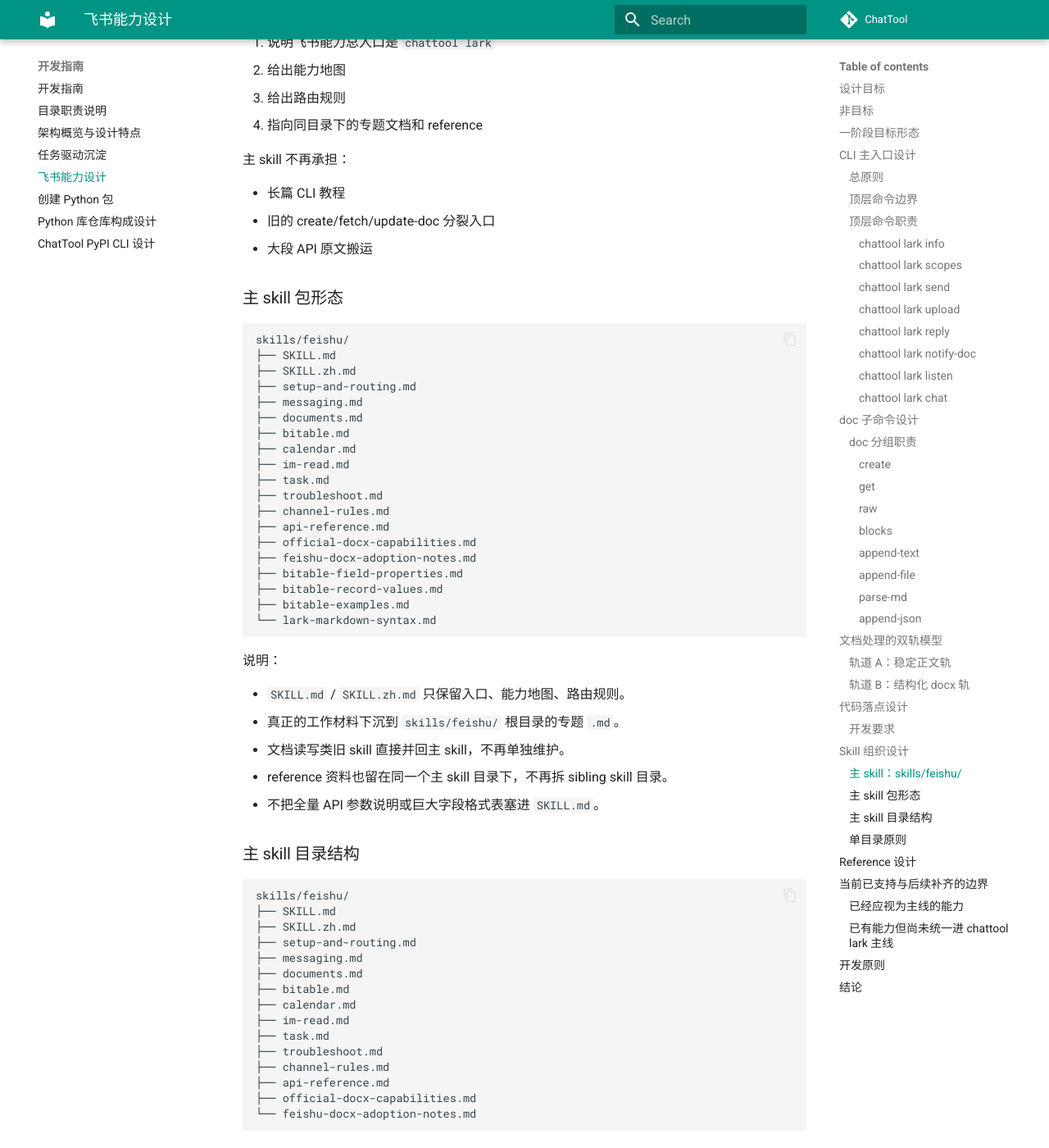
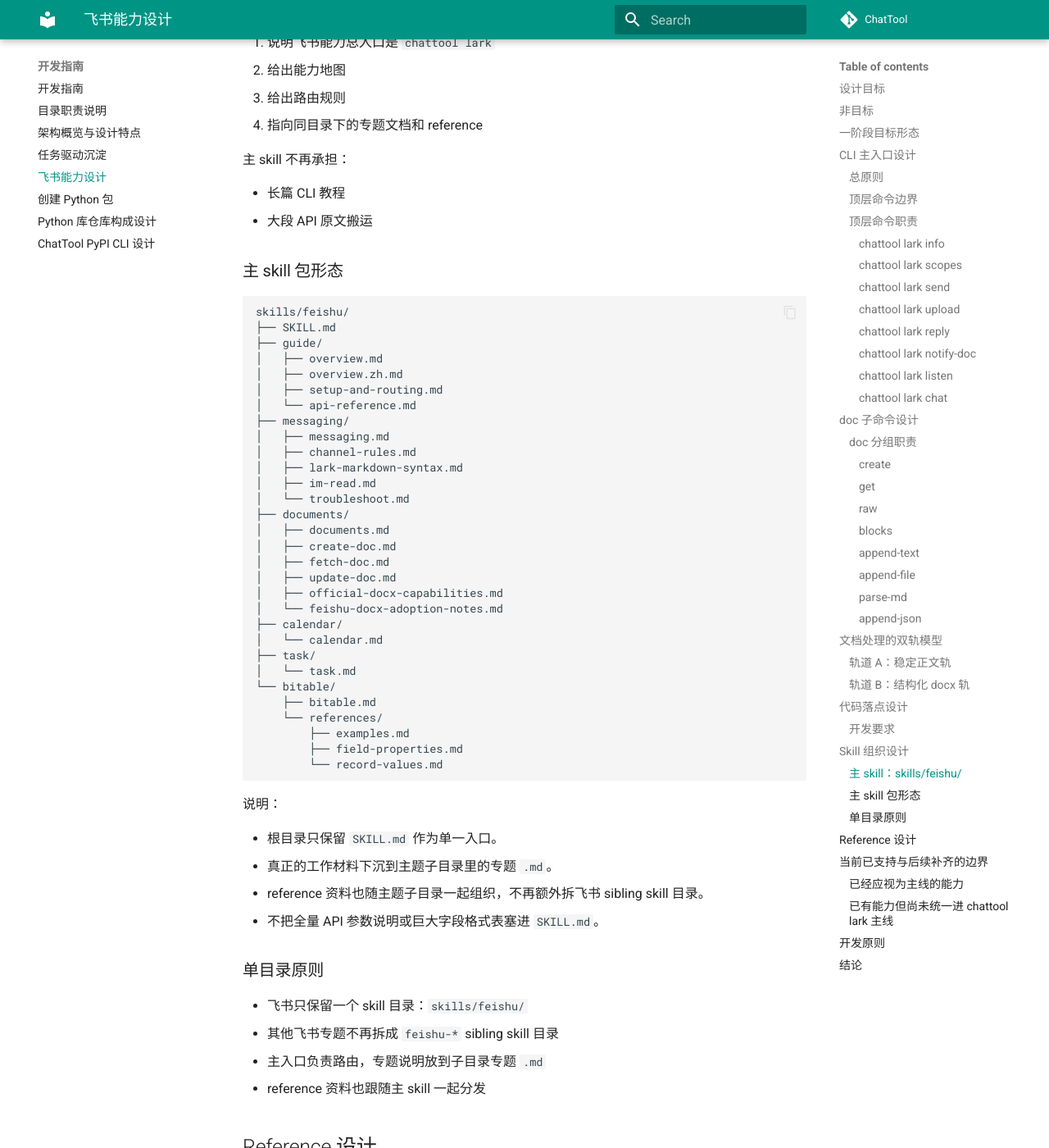
Before and after one commit to cubenlp/ChatTool, an MkDocs documentation site: the page built from docs/design/feishu-cli.md, in a window 1280 px wide and 1400 px high, scrolled down 6265 px. Shown: the whole window at 82% size. Built offline with MkDocs 1.6.1 and Material for MkDocs 9.7.7, drawn with Linux system fonts in a browser that asks for light colours; comment, search, counter and statistics services are not loaded; the version menu is left out; some of the changed text lies outside the part shown.

````diff
--- a/docs/design/feishu-cli.md
+++ b/docs/design/feishu-cli.md
@@ -7,9 +7,9 @@
 - 用 `chattool lark` 作为飞书能力的统一 CLI 主入口。
 - 优先把高频、稳定、可复用的飞书操作沉淀成 CLI，而不是继续堆一次性脚本或零散 skill。
 - 用 `skills/feishu/` 作为飞书主 skill，负责路由、能力地图和入口说明。
-- 将复杂专题能力写成 `skills/feishu/` 根目录下的专题 `.md`，而不是拆 sibling skill 目录。
-- 将官方 API、格式约束、字段结构等内容下沉为同目录 reference 文档，而不是直接塞进主 skill。
-- `SKILL.md` 只做索引；安装时会整目录拷贝，因此主 skill 包内可以直接放专题 `.md`、reference 与样例说明。
+- 将复杂专题能力写成 `skills/feishu/` 子目录里的专题 `.md`，而不是拆 sibling skill 目录。
+- 将官方 API、格式约束、字段结构等内容下沉为主题子目录里的 reference 文档，而不是直接塞进主 skill。
+- 根目录只保留 `SKILL.md` 作为索引；安装时会整目录拷贝，因此主 skill 包内可以直接放专题子目录、reference 与样例说明。
 
 ## 非目标
 
@@ -237,7 +237,6 @@
 主 skill 不再承担：
 
 - 长篇 CLI 教程
-- 旧的 create/fetch/update-doc 分裂入口
 - 大段 API 原文搬运
 
 ### 主 skill 包形态
@@ -245,58 +244,48 @@
 ```text
 skills/feishu/
 ├── SKILL.md
-├── SKILL.zh.md
-├── setup-and-routing.md
-├── messaging.md
-├── documents.md
-├── bitable.md
-├── calendar.md
-├── im-read.md
-├── task.md
-├── troubleshoot.md
-├── channel-rules.md
-├── api-reference.md
-├── official-docx-capabilities.md
-├── feishu-docx-adoption-notes.md
-├── bitable-field-properties.md
-├── bitable-record-values.md
-├── bitable-examples.md
-└── lark-markdown-syntax.md
+├── guide/
+│   ├── overview.md
+│   ├── overview.zh.md
+│   ├── setup-and-routing.md
+│   └── api-reference.md
+├── messaging/
+│   ├── messaging.md
+│   ├── channel-rules.md
+│   ├── lark-markdown-syntax.md
+│   ├── im-read.md
+│   └── troubleshoot.md
+├── documents/
+│   ├── documents.md
+│   ├── create-doc.md
+│   ├── fetch-doc.md
+│   ├── update-doc.md
+│   ├── official-docx-capabilities.md
+│   └── feishu-docx-adoption-notes.md
+├── calendar/
+│   └── calendar.md
+├── task/
+│   └── task.md
+└── bitable/
+    ├── bitable.md
+    └── references/
+        ├── examples.md
+        ├── field-properties.md
+        └── record-values.md
 ```
 
 说明：
 
-- `SKILL.md` / `SKILL.zh.md` 只保留入口、能力地图、路由规则。
-- 真正的工作材料下沉到 `skills/feishu/` 根目录的专题 `.md`。
-- 文档读写类旧 skill 直接并回主 skill，不再单独维护。
-- reference 资料也留在同一个主 skill 目录下，不再拆 sibling skill 目录。
+- 根目录只保留 `SKILL.md` 作为单一入口。
+- 真正的工作材料下沉到主题子目录里的专题 `.md`。
+- reference 资料也随主题子目录一起组织，不再额外拆飞书 sibling skill 目录。
 - 不把全量 API 参数说明或巨大字段格式表塞进 `SKILL.md`。
-
-### 主 skill 目录结构
-
-```text
-skills/feishu/
-├── SKILL.md
-├── SKILL.zh.md
-├── setup-and-routing.md
-├── messaging.md
-├── documents.md
-├── bitable.md
-├── calendar.md
-├── im-read.md
-├── task.md
-├── troubleshoot.md
-├── channel-rules.md
-├── api-reference.md
-├── official-docx-capabilities.md
-└── feishu-docx-adoption-notes.md
-```
 
 ### 单目录原则
 
 - 飞书只保留一个 skill 目录：`skills/feishu/`
 - 其他飞书专题不再拆成 `feishu-*` sibling skill 目录
-- 主入口负责路由，专题说明用根目录平铺 `.md`
+- 主入口负责路由，专题说明放到子目录专题 `.md`
 - reference 资料也跟随主 skill 一起分发
 
 ## Reference 设计
@@ -356,7 +345,7 @@
 
 - `chattool lark` 负责高频稳定 CLI
 - `skills/feishu/` 负责统一路由
-- 同目录专题 `.md` 负责专题能力与 reference
+- 子目录专题 `.md` 负责专题能力与 reference
 - reference 负责官方边界与格式知识
 
 后续所有飞书相关开发，都应围绕这个结构推进，而不是继续累积零散脚本、长篇 skill 手册或无边界文档。
````
Also changed, not shown: cli-tests/lark/test_chattool_lark_doc_append_task.md (added, +54 -0 lines), cli-tests/lark/test_chattool_lark_doc_create_notify_task.md (added, +54 -0 lines), cli-tests/lark/test_chattool_lark_doc_fetch_task.md (added, +70 -0 lines), cli-tests/lark/test_chattool_lark_doc_markdown_task.md (added, +55 -0 lines), cli-tests/lark/test_chattool_lark_doc_update_task.md (added, +88 -0 lines), docs/tools/lark/index.md (+6 -4 lines), next_to_do.md (+20 -6 lines), skills/feishu/SKILL.md (+4 -2 lines), skills/feishu/documents/documents.md (+12 -2 lines).
